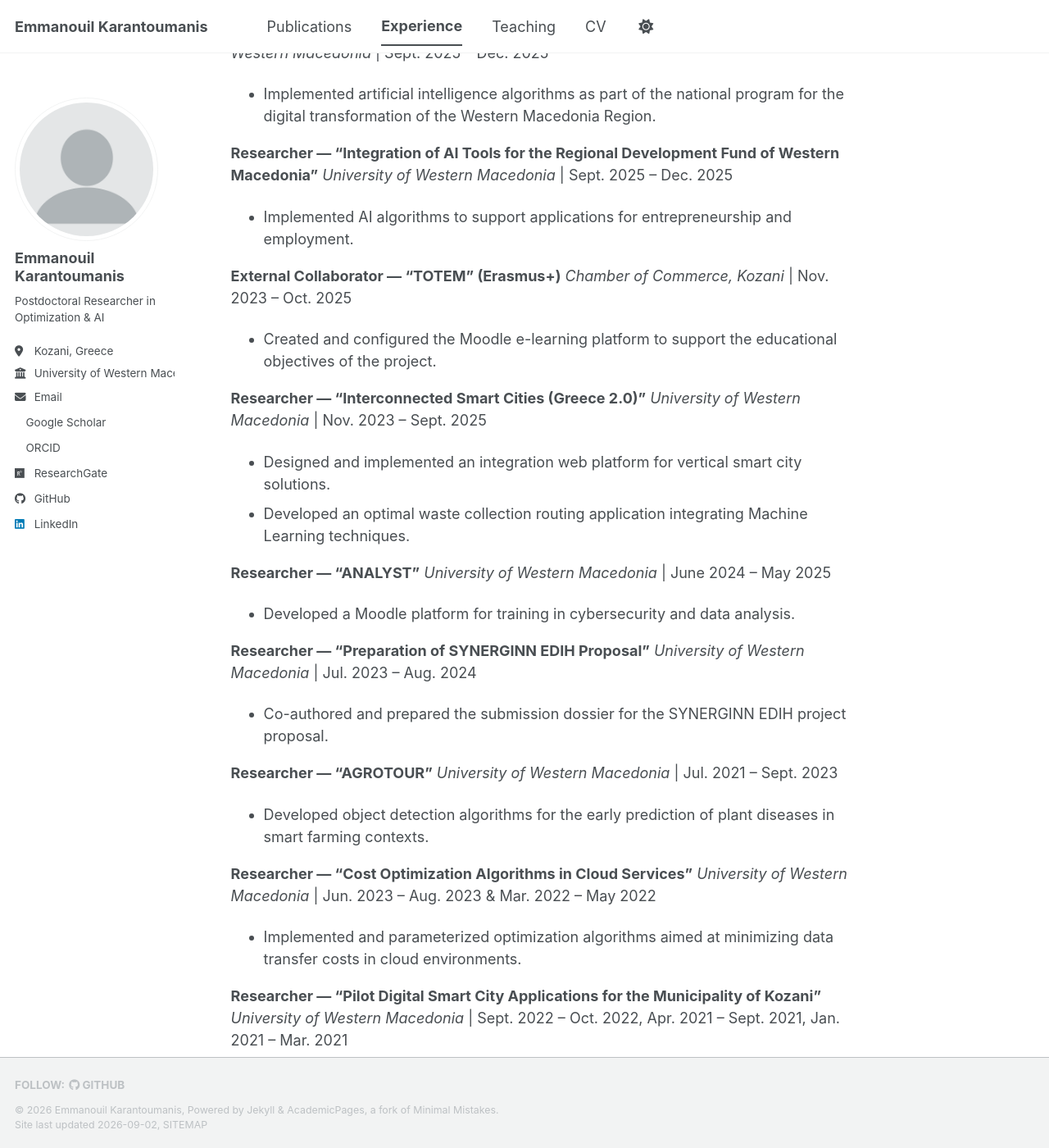
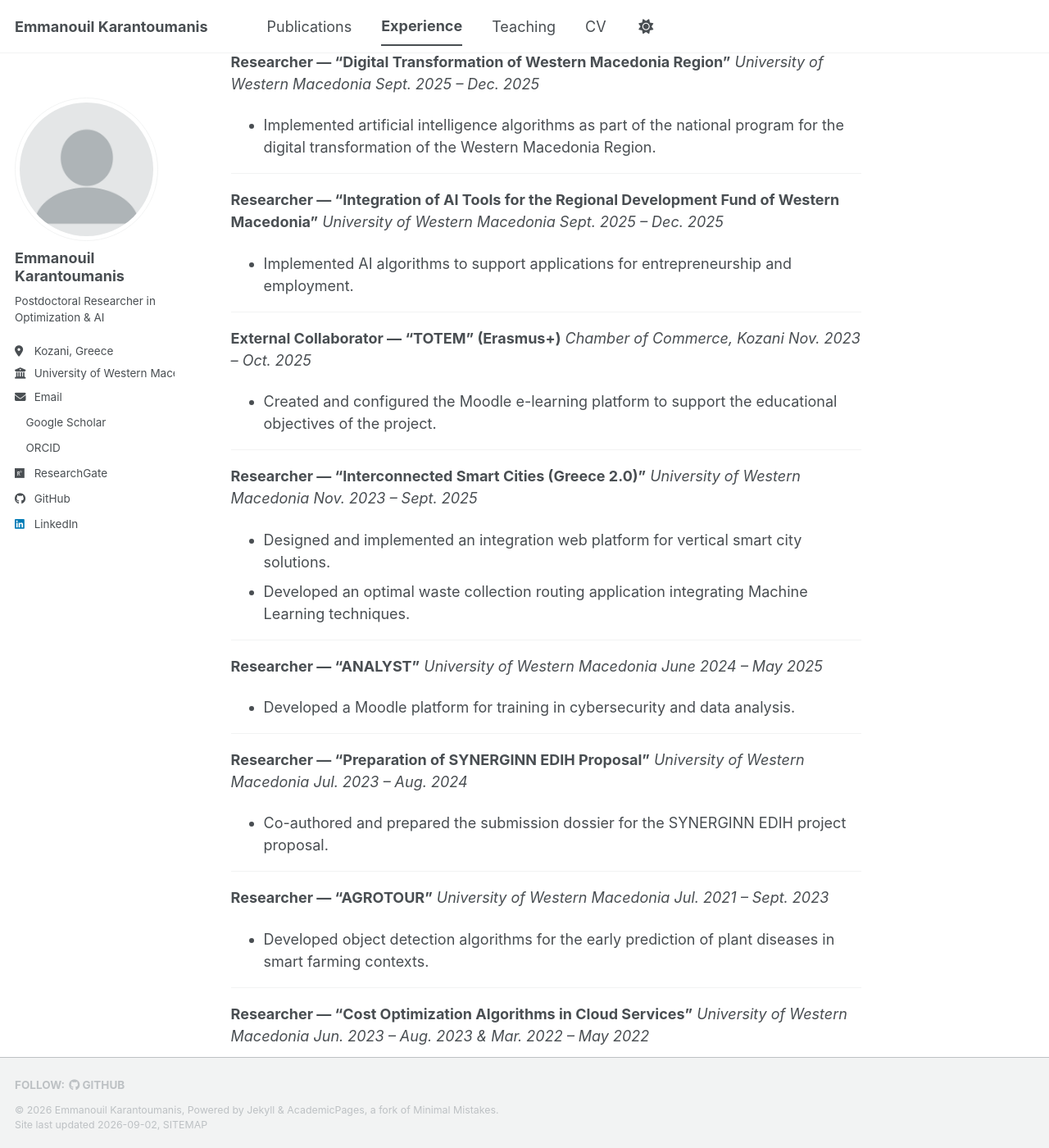
Before and after one commit to Karantoumanis/Karantoumanis.github.io, a Jekyll site: the page built from _pages/experience.md, in a window 1280 px wide and 1400 px high, scrolled down 454 px. Shown: the whole window at 82% size. Built offline with Jekyll 4.4.1, drawn with Linux system fonts in a browser that asks for light colours; a style sheet for code colours, icons or effects is not loaded; some of the changed text lies outside the part shown.

Commit message:
Format experience entries for consistency

```diff
--- a/_pages/experience.md
+++ b/_pages/experience.md
@@ -5,53 +5,87 @@ author_profile: true
 ---
 
 **Researcher — "SYNERGINN EDIH" Digital Innovation Hub**
-*University of Western Macedonia* | Sept. 2024 – Sept. 2026
+*University of Western Macedonia*
+*Sept. 2024 – Sept. 2026*
 * Designed and implemented AI-based digital services for enterprises and public organizations.
 * Applied specialized digital services focused on the energy and environment sectors.
 
+---
+
 **Researcher — "Adaptive Sampling in Electromagnetic Problems"**
-*University of Western Macedonia* | Aug. 2025 – Aug. 2026
+*University of Western Macedonia*
+*Aug. 2025 – Aug. 2026*
 * Developed and applied modern derivative-free optimization methods to accelerate computations in smart telecommunication surfaces (6G wireless systems).
 
+---
+
 **Researcher — "Digital Transformation of Western Macedonia Region"**
-*University of Western Macedonia* | Sept. 2025 – Dec. 2025
+*University of Western Macedonia*
+*Sept. 2025 – Dec. 2025*
 * Implemented artificial intelligence algorithms as part of the national program for the digital transformation of the Western Macedonia Region.
 
+---
+
 **Researcher — "Integration of AI Tools for the Regional Development Fund of Western Macedonia"**
-*University of Western Macedonia* | Sept. 2025 – Dec. 2025
+*University of Western Macedonia*
+*Sept. 2025 – Dec. 2025*
 * Implemented AI algorithms to support applications for entrepreneurship and employment.
 
+---
+
 **External Collaborator — "TOTEM" (Erasmus+)**
-*Chamber of Commerce, Kozani* | Nov. 2023 – Oct. 2025
+*Chamber of Commerce, Kozani*
+*Nov. 2023 – Oct. 2025*
 * Created and configured the Moodle e-learning platform to support the educational objectives of the project.
 
+---
+
 **Researcher — "Interconnected Smart Cities (Greece 2.0)"**
-*University of Western Macedonia* | Nov. 2023 – Sept. 2025
+*University of Western Macedonia*
+*Nov. 2023 – Sept. 2025*
 * Designed and implemented an integration web platform for vertical smart city solutions.
 * Developed an optimal waste collection routing application integrating Machine Learning techniques.
 
+---
+
 **Researcher — "ANALYST"**
-*University of Western Macedonia* | June 2024 – May 2025
+*University of Western Macedonia*
+*June 2024 – May 2025*
 * Developed a Moodle platform for training in cybersecurity and data analysis.
 
+---
+
 **Researcher — "Preparation of SYNERGINN EDIH Proposal"**
-*University of Western Macedonia* | Jul. 2023 – Aug. 2024
+*University of Western Macedonia*
+*Jul. 2023 – Aug. 2024*
 * Co-authored and prepared the submission dossier for the SYNERGINN EDIH project proposal.
 
+---
+
 **Researcher — "AGROTOUR"**
-*University of Western Macedonia* | Jul. 2021 – Sept. 2023
+*University of Western Macedonia*
+*Jul. 2021 – Sept. 2023*
 * Developed object detection algorithms for the early prediction of plant diseases in smart farming contexts.
 
+---
+
 **Researcher — "Cost Optimization Algorithms in Cloud Services"**
-*University of Western Macedonia* | Jun. 2023 – Aug. 2023 & Mar. 2022 – May 2022
+*University of Western Macedonia*
+*Jun. 2023 – Aug. 2023 & Mar. 2022 – May 2022*
 * Implemented and parameterized optimization algorithms aimed at minimizing data transfer costs in cloud environments.
 
+---
+
 **Researcher — "Pilot Digital Smart City Applications for the Municipality of Kozani"**
-*University of Western Macedonia* | Sept. 2022 – Oct. 2022, Apr. 2021 – Sept. 2021, Jan. 2021 – Mar. 2021
+*University of Western Macedonia*
+*Sept. 2022 – Oct. 2022 | Apr. 2021 – Sept. 2021 | Jan. 2021 – Mar. 2021*
 * Designed and implemented Machine Learning algorithms for the city's digital services needs.
 * Implemented network infrastructure and specialized applications within the smart city pilot actions.
 
+---
+
 **Researcher — "Development of Advanced Programming Algorithms"**
-*University of Western Macedonia* | Feb. 2020 – Jul. 2020
+*University of Western Macedonia*
+*Feb. 2020 – Jul. 2020*
 * Designed, implemented, and applied optimization algorithms for black-box problems.
 * Developed Python code to find solutions for optimization problems with unknown objective functions and constraints.
```
